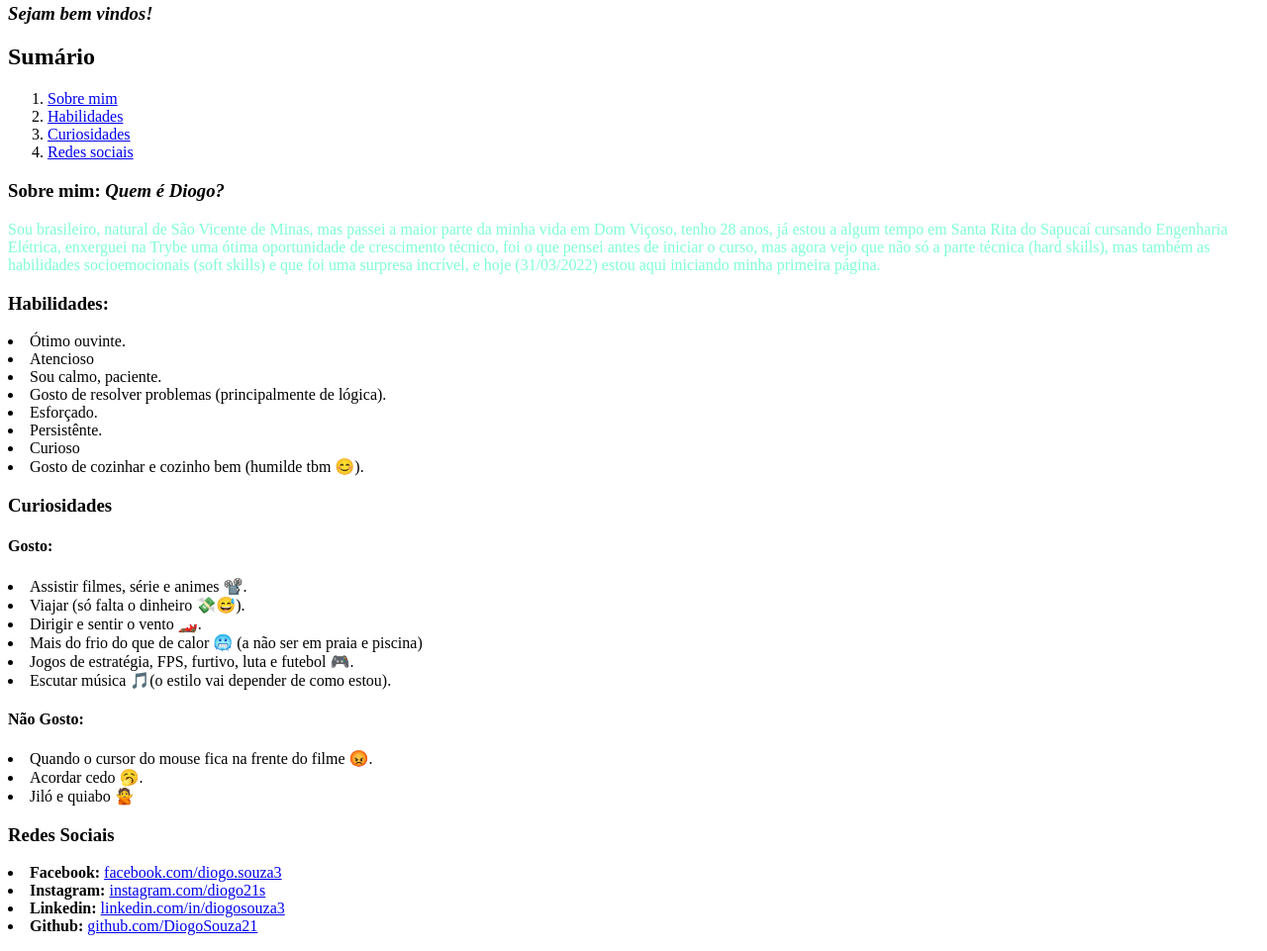
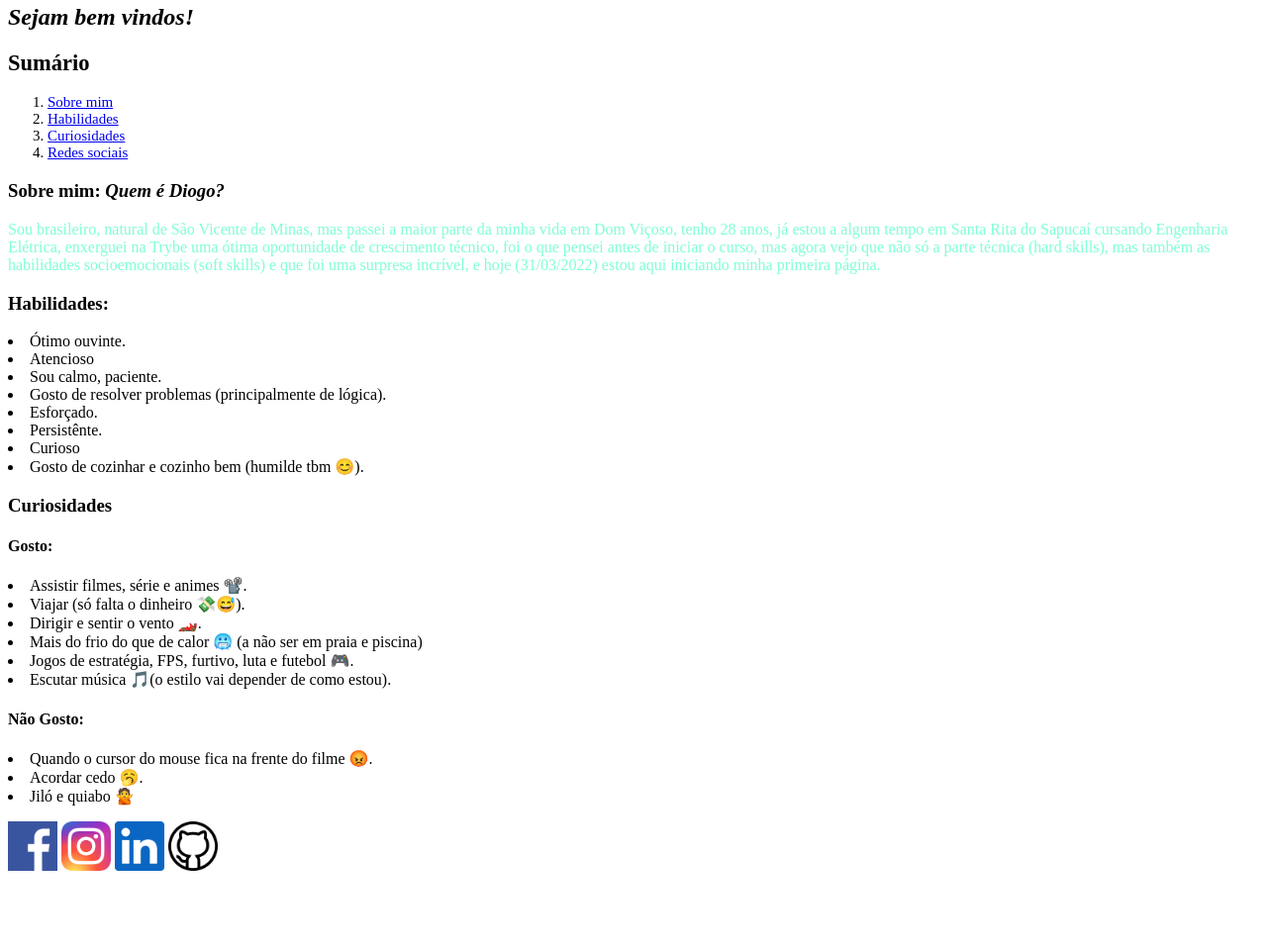
Before and after one commit to DiogoSouza21/Portif-lio, a plain HTML site: page index.html in a window 1280 px wide. Shown: the part 381-1342 px from the top of the page at 99% size. After the commit the page ends 1273 px from the top, so only its background shows below. Drawn offline with Linux system fonts and the light colour scheme.

Commit message:
Alteração html

```diff
--- a/index.html
+++ b/index.html
@@ -15,11 +15,11 @@
     <section id="apresentação">
         <h1>Prazer eu sou Diogo Rosa de Souza</h1>
         <figure>
-            <img id="Diogo" src="img/diogo.jpg" alt="Foto do Diogo" width="250px">
+            <img class="capa" src="img/diogo.jpg" alt="Foto do Diogo" width="250px">
             <figcaption>Acredite em você!</figcaption>
         </figure>
 
-        <h3><em>Sejam bem vindos!</em></h3>
+        <h2><em>Sejam bem vindos!</em></h2>
     </section>
     <!-- Sumário -->
     <section id="Sumário">
@@ -28,7 +28,7 @@
             <li><a href="#Sobre mim">Sobre mim</a></li>
             <li><a href="#Habilidades">Habilidades</a></li>
             <li><a href="#Curiosidades">Curiosidades</a></li>
-            <li><a href="#Links">Redes sociais</a></li>
+            <li><a href="#RedesSociais">Redes sociais</a></li>
         </ol>
     </section>
     <!-- Sobre mim -->
@@ -75,26 +75,11 @@
         </p>
     </section>
     <!-- Links -->
-    <section id="Links">
-        <h3>Redes Sociais</h3>
-        <p>
-            <li>
-                <strong>Facebook:</strong>
-                <a href="https://www.facebook.com/diogo.souza3" target="_blank"> facebook.com/diogo.souza3</a>
-            </li>
-            <li>
-                <strong>Instagram:</strong>
-                <a href="https://www.instagram.com/diogo21s/" target="_blank"> instagram.com/diogo21s</a>
-            </li>
-            <li>
-                <strong>Linkedin:</strong>
-                <a href="https://www.linkedin.com/in/diogosouza3/" target="_blank"> linkedin.com/in/diogosouza3</a>
-            </li>
-            <li>
-                <strong>Github:</strong>
-                <a href="https://github.com/DiogoSouza21" target="_blank"> github.com/DiogoSouza21</a>
-            </li>
-        </p>
+    <section id="#RedesSociais">
+        <a href="https://www.facebook.com/diogo.souza3" target="_blank"><img class="logo" src="img/face.png" alt="Logo facebook"></a>
+        <a href="https://www.instagram.com/diogo21s/" target="_blank"><img class="logo" src="img/insta.png" alt="logo instagram"></a>
+        <a href="https://www.linkedin.com/in/diogosouza3/" target="_blank"><img class="logo" src="img/Linkedin.png" alt="Logo linkedin"></a>
+        <a href="https://github.com/DiogoSouza21" target="_blank"><img class="logo" src="img/Github.png" alt="Logo github"></a>
     </section>
 </body>
 </html>
--- a/style.css
+++ b/style.css
@@ -10,6 +10,19 @@ body{
 
 p {
     color: aquamarine;
+}
+
+#Sumário {
+    font-size: 15px;
+}
+
+.logo {
+    width: 50px;
+    height: auto;
+}
+.capa {
+    width: 250px;
+    height: auto;
 }
 
 figure {
```
